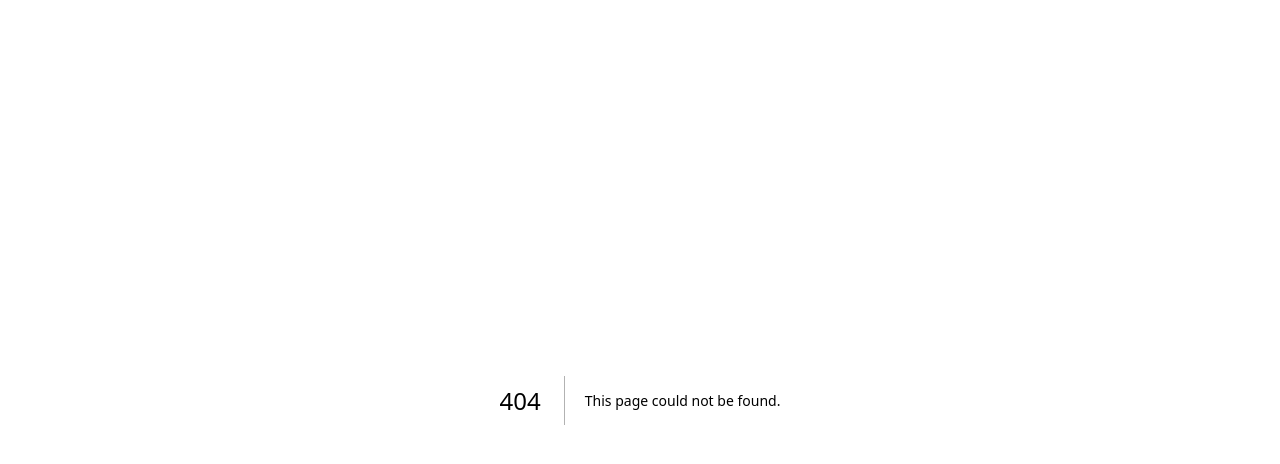
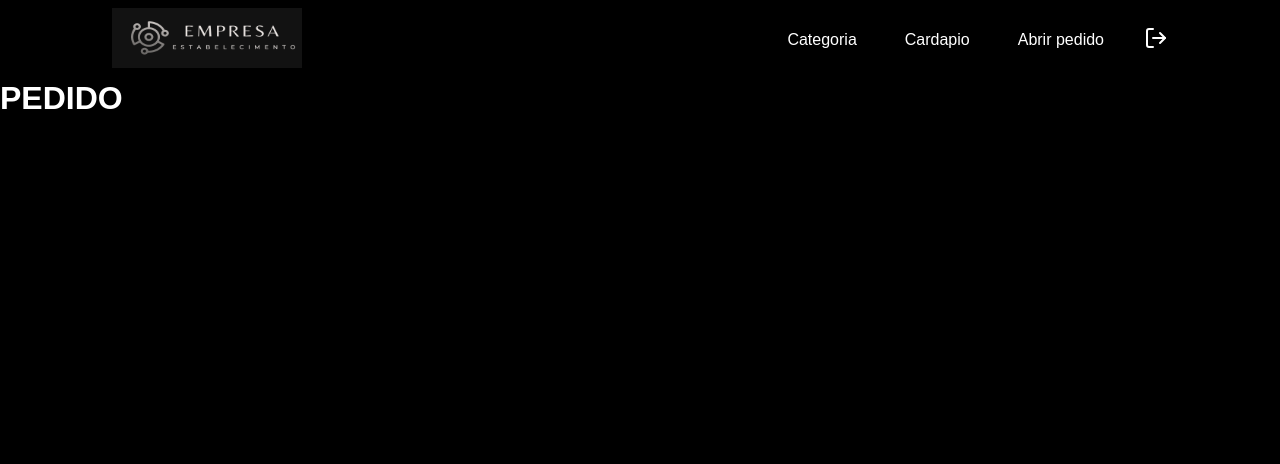
Before and after one commit to Haigan/FrontEndNext-integrado, a Next.js app: page /pedido in a window 1280 px wide. Before the commit this address had no page. Shown: the top 464 px of the page. Built offline with nearby package versions, Linux system fonts and the light colour scheme.

Commit message:
Abrir pedido e Layout

```diff
--- a/src/components/Header/index.tsx
+++ b/src/components/Header/index.tsx
@@ -21,6 +21,9 @@ export function Header() {
           <Link href={"/product"} legacyBehavior>
             <a>Cardapio</a>
           </Link>
+          <Link href={"/pedido"} legacyBehavior>
+            <a>Abrir pedido</a>
+          </Link>
 
           <button onClick={signOut}>
             <FiLogOut color="#fff" size={24} />
--- /dev/null
+++ b/src/pages/pedido/index.tsx
@@ -0,0 +1,18 @@
+import React from "react";
+import styles from "./styles.module.scss";
+import Head from "next/head";
+import { Header } from "@/components/Header";
+
+export default function Pedido() {
+  return (
+    <>
+      <Head>
+        <title>Pedido - Estabelecimento</title>
+      </Head>
+      <div>
+        <Header />
+        <h1 className={styles.colorPedido}>PEDIDO</h1>
+      </div>
+    </>
+  );
+}
--- /dev/null
+++ b/src/pages/pedido/styles.module.scss
@@ -0,0 +1,3 @@
+.colorPedido {
+  color: white;
+}
--- a/styles/globals.scss
+++ b/styles/globals.scss
@@ -1,50 +1,51 @@
-
-*{
+* {
   margin: 0;
   padding: 0;
   outline: 0;
   box-sizing: border-box;
 }
 
-:root{
-
-  --white: #FFF;
+:root {
+  --white: #fff;
   --black: #000;
 
   --dark-900: #101026;
-  --dark-700: #1D1D2E;
+  --dark-700: #1d1d2e;
 
-  --gray-100: #8A8A8A;
+  --gray-100: #8a8a8a;
   --green-900: #3fffa3;
-  --red-900: #FF3F4B;
-
+  --red-900: #ff3f4b;
 }
 
-button{
+button {
   cursor: pointer;
 }
 
-a{
+a {
   color: inherit;
   text-decoration: none;
 }
 
-body{
-  background: var(--dark-700)
+body {
+  background: var(--black);
 }
 
-body, input, textarea, select, button{
+body,
+input,
+textarea,
+select,
+button {
   font: 400 1rem sans-serif; // 1rem = 16px
 }
 
-@media (max-width: 720px){
-  html{
+@media (max-width: 720px) {
+  html {
     font-size: 87.5%; // vai gerar 14px;
   }
 }
 
-@media (max-width: 1080px){
-  html{
+@media (max-width: 1080px) {
+  html {
     font-size: 93.75%; // vai gerar 15px;
   }
 }
```
